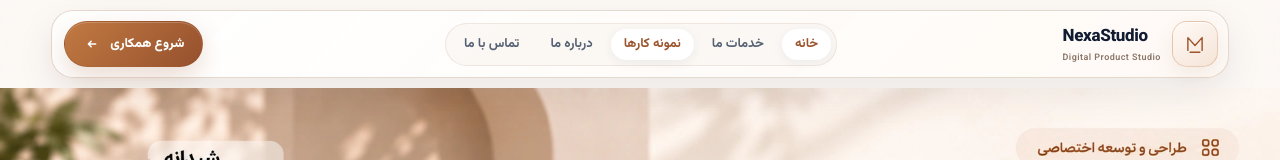
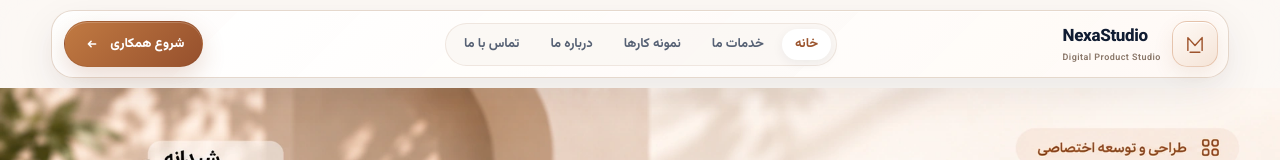
Before and after one commit to zohreksh/smartpilot, a Nuxt app: page / in a window 1280 px wide. Shown: the top 160 px of the page. Built offline with nearby package versions, Linux system fonts and the light colour scheme.

Commit message:
Link header to projects page

```diff
--- a/components/layout/SiteHeader.vue
+++ b/components/layout/SiteHeader.vue
@@ -31,7 +31,7 @@ const closeMenu = () => {
       <nav class="header-nav desktop-nav" aria-label="ناوبری اصلی">
         <NuxtLink to="/">خانه</NuxtLink>
         <NuxtLink to="/services">خدمات ما</NuxtLink>
-        <NuxtLink to="/#projects">نمونه کارها</NuxtLink>
+        <NuxtLink to="/projects">نمونه کارها</NuxtLink>
         <NuxtLink to="/about">درباره ما</NuxtLink>
         <NuxtLink to="/contact">تماس با ما</NuxtLink>
       </nav>
@@ -61,7 +61,7 @@ const closeMenu = () => {
       <nav id="mobile-navigation" class="mobile-nav container" aria-label="ناوبری موبایل">
         <NuxtLink to="/" @click="closeMenu">خانه</NuxtLink>
         <NuxtLink to="/services" @click="closeMenu">خدمات ما</NuxtLink>
-        <NuxtLink to="/#projects" @click="closeMenu">نمونه کارها</NuxtLink>
+        <NuxtLink to="/projects" @click="closeMenu">نمونه کارها</NuxtLink>
         <NuxtLink to="/about" @click="closeMenu">درباره ما</NuxtLink>
         <NuxtLink to="/contact" @click="closeMenu">تماس با ما</NuxtLink>
 
```
